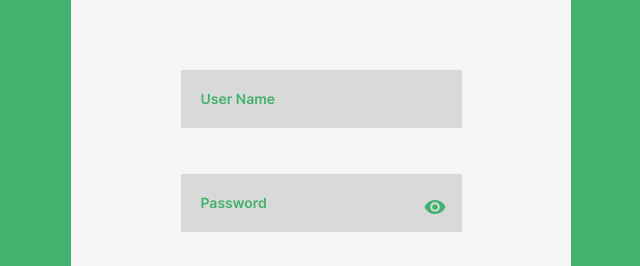
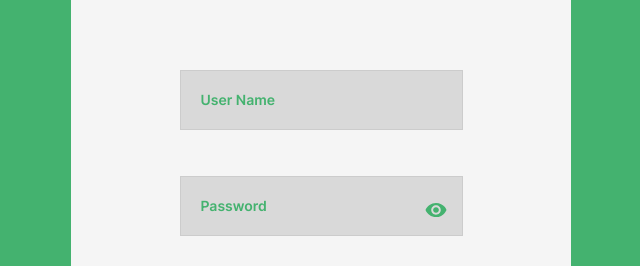
Before and after one commit to OkMoroz/graduate-work-js-moroz, a React app in the folder hw-react-app/: page / in a window 1280 px wide. Shown: the part 200-466 px from the top of the page, 319-959 px from the left. Built offline with nearby package versions, Linux system fonts and the light colour scheme; some packages are replaced by stand-ins of ours.

Commit message:
added red border for error

```diff
--- a/hw-react-app/src/components/Card/card.js
+++ b/hw-react-app/src/components/Card/card.js
@@ -24,9 +24,6 @@ const Card = () => {
       setPassword(value);
       setIsErrorInPassword(false);
     }
-
-    console.log("Username:", username);
-    console.log("Password:", password);
   };
 
   const sendRequest = (event) => {
@@ -61,6 +58,7 @@ const Card = () => {
           value={username}
           name="username"
           onChange={handleChange}
+          isError={isErrorInLogin}
         />
 
         {isErrorInLogin && (
--- a/hw-react-app/src/components/Input/input.css
+++ b/hw-react-app/src/components/Input/input.css
@@ -9,6 +9,7 @@
   display: flex;
   flex-direction: column;
   align-items: center;
+  border: 1px solid #ccc;
 }
 
 input::placeholder {
@@ -20,3 +21,7 @@ input::placeholder {
   line-height: normal;
   text-indent: 18px;
 }
+
+.input.error {
+  border: 1px solid red;
+}
--- a/hw-react-app/src/components/Input/input.js
+++ b/hw-react-app/src/components/Input/input.js
@@ -1,12 +1,13 @@
 import React from "react";
 import "./Input.css";
 
-const Input = ({ type, placeholder, value, name, onChange }) => {
+const Input = ({ type, placeholder, value, name, onChange, isError }) => {
+  const inputClassName = isError ? "input error" : "input";
   return (
     <div className="inputContainer">
       <input
         type={type}
-        className="input"
+        className={inputClassName}
         placeholder={placeholder}
         value={value}
         name={name}
--- a/hw-react-app/src/components/Toggle/Toggle.js
+++ b/hw-react-app/src/components/Toggle/Toggle.js
@@ -18,6 +18,7 @@ const Toggle = ({ password, handleChange, isErrorInPassword }) => {
         value={password}
         name="password"
         onChange={handleChange}
+        isError={isErrorInPassword}
       />
       {isErrorInPassword && (
         <div className="errorMessage">Please enter password</div>
```
